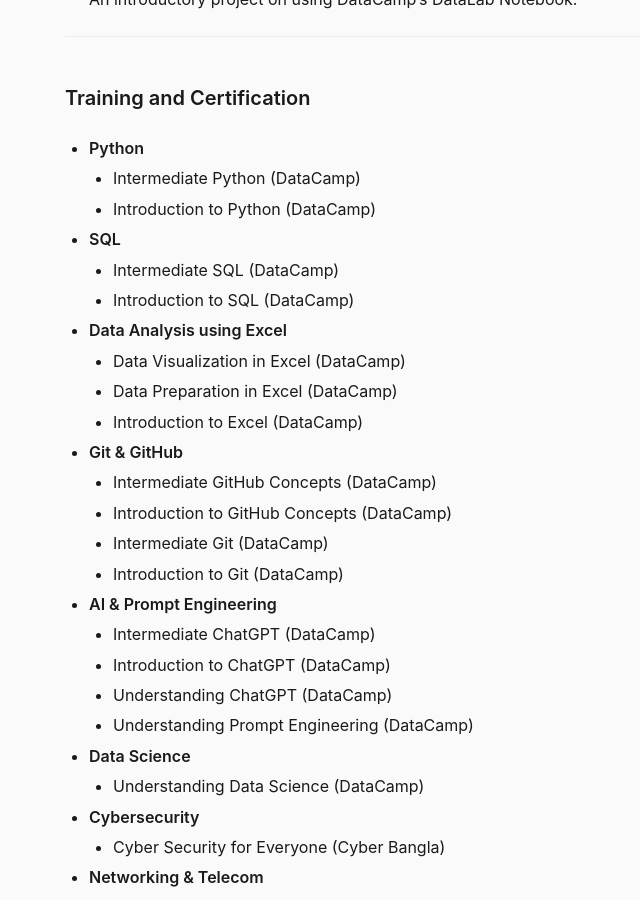
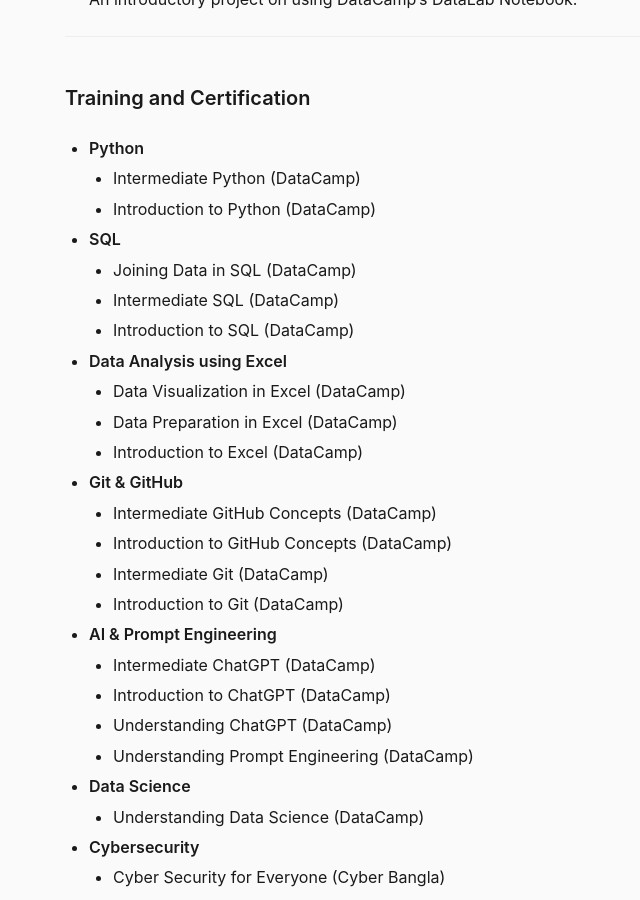
Before and after one commit to muntasimulhaque/muntasimulhaque.github.io, a Jekyll site: the page built from index.md, in a window 1280 px wide and 900 px high, scrolled down 2309 px. Shown: the whole window, without its empty margins (239-879 px from the left). Built offline with Jekyll 4.4.1, drawn with Linux system fonts in a browser that asks for light colours.

Commit message:
Update index.md

```diff
--- a/index.md
+++ b/index.md
@@ -65,6 +65,7 @@
     * Intermediate Python (DataCamp)
     * Introduction to Python (DataCamp)
 * **SQL**
+    * Joining Data in SQL (DataCamp)
     * Intermediate SQL (DataCamp)
     * Introduction to SQL (DataCamp)
 * **Data Analysis using Excel**
```
